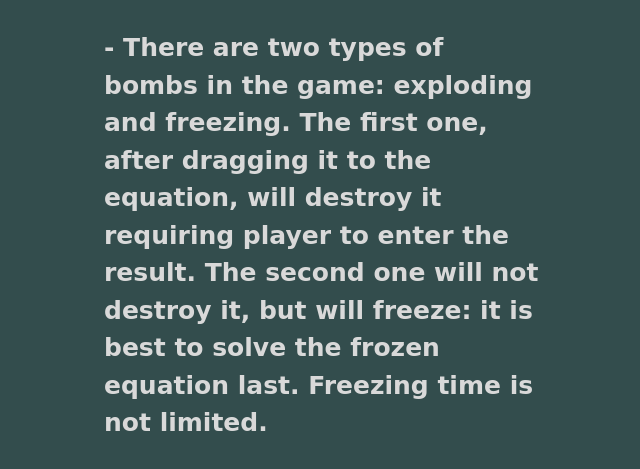
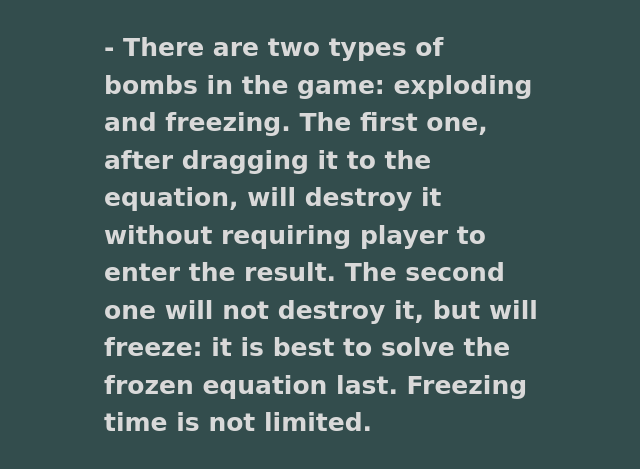
Before and after one commit to Marcin-99/Falling-equations-web-app, a Django app: page /about in a window 1280 px wide. Shown: the part 2836-3305 px from the top of the page, without its empty margins (316-956 px from the left). Run offline with Django 3.2, Linux system fonts and the light colour scheme; some libraries are stand-ins or nearby versions; some web fonts are replaced.

Commit message:
About page update

```diff
--- a/falling_equations/templates/falling_equations/about.html
+++ b/falling_equations/templates/falling_equations/about.html
@@ -19,12 +19,12 @@
     <p>- When the result you enter is correct and you hit the block, the equation will explode. You will get 50 points,
         and the equation itself will break into individual fragments. Watch out! When any of them hits you, you will lose one life. </p>
     <img src="https://falling-equations-web-app.s3.eu-west-2.amazonaws.com/about_images/game2.png">
-    <p>- If you do not know the solution of the equation, and it is already very close to the bottom of the screen, just fly into it with your avatar.
+    <p>- If you do not know the solution of the equation and it is already very close to the bottom of the screen, just fly into it with your avatar.
         You will lose one life and you won't get points, but you won't lose the game. Whenever any equation goes all the way down,
         you lose all your lives and the game is over.</p>
     <img src="https://falling-equations-web-app.s3.eu-west-2.amazonaws.com/about_images/game3.png">
     <p>- There are two types of bombs in the game: exploding and freezing. The first one, after dragging it to the equation,
-        will destroy it requiring player to enter the result. The second one will not destroy it,
+        will destroy it without requiring player to enter the result. The second one will not destroy it,
         but will freeze: it is best to solve the frozen equation last. Freezing time is not limited.</p>
     <img src="https://falling-equations-web-app.s3.eu-west-2.amazonaws.com/about_images/game4.png">
     <p>5. General rules:</p>
```
